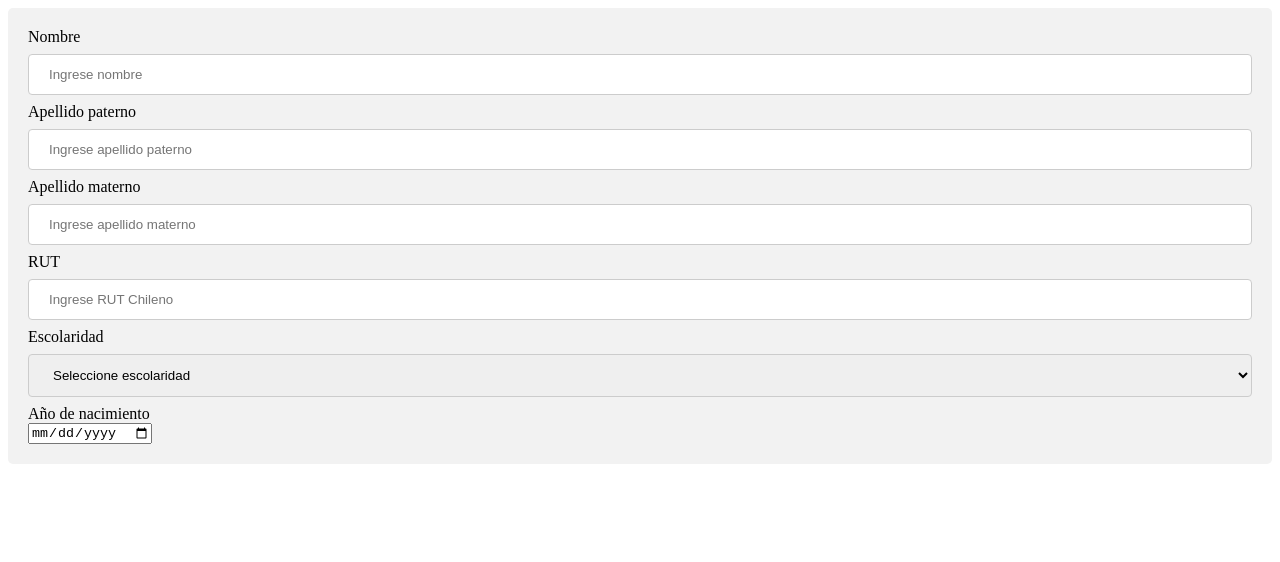
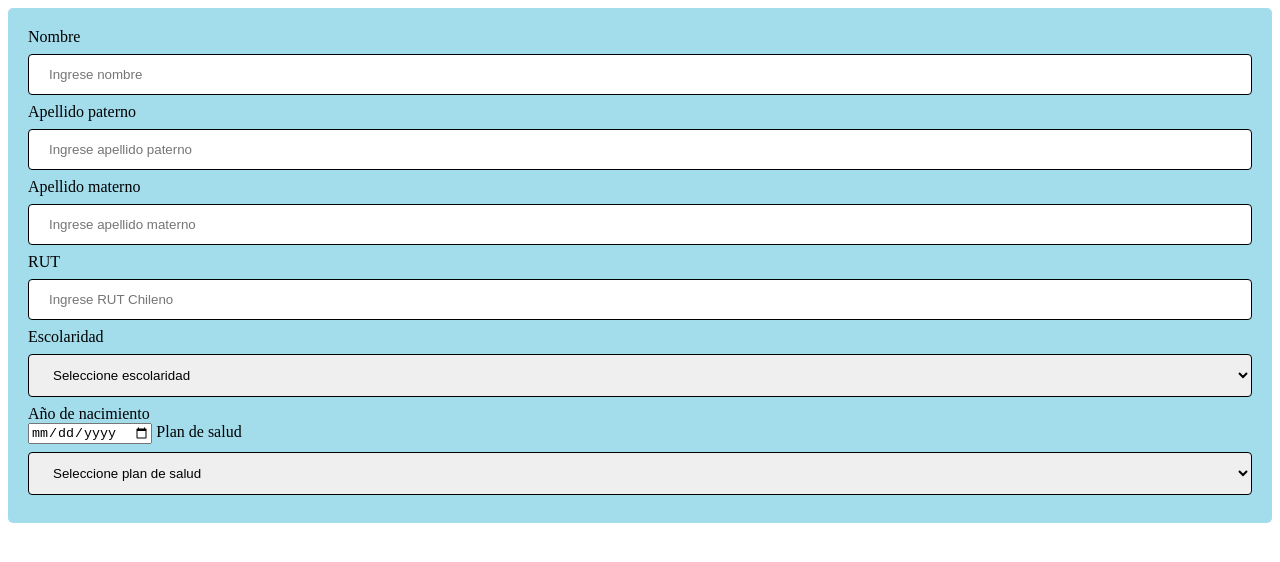
Before and after one commit to coni258/Formulario, a website: page public/index.html in a window 1280 px wide. Drawn offline with nearby package versions, Linux system fonts and the light colour scheme.

Commit message:
little changes

```diff
--- a/public/css/styles.css
+++ b/public/css/styles.css
@@ -7,7 +7,7 @@ body {
 
 div {
   border-radius: 5px;
-  background-color: #f2f2f2;
+  background-color: #a3dceb;
   padding: 20px;
 }
 
@@ -16,7 +16,7 @@ input[type=text], select {
   padding: 12px 20px;
   margin: 8px 0;
   display: inline-block;
-  border: 1px solid #ccc;
+  border: 1px solid rgb(0, 0, 0);
   border-radius: 4px;
   box-sizing: border-box;
 }
--- a/public/index.html
+++ b/public/index.html
@@ -41,6 +41,14 @@
       <br>
       <input type="date" id="birthday" name="birthday">
 
+      <label for="healthplan">Plan de salud</label>
+      <select>
+        <option value="">Seleccione plan de salud</option>
+        <option value="fonasa">Fonasa</option>
+        <option value="isapre">Isapre</option>
+        <option value="privado">Privado</option>
+      </select>
+
   </div>
   </body>
   <script>
```
